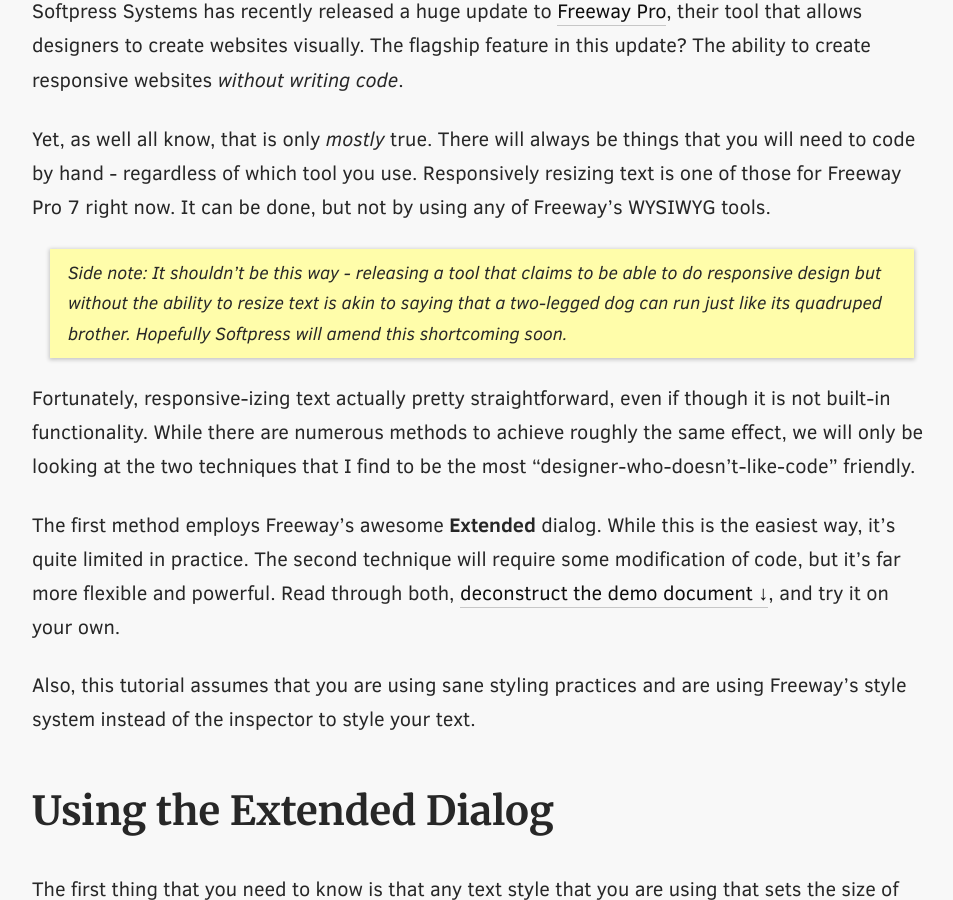
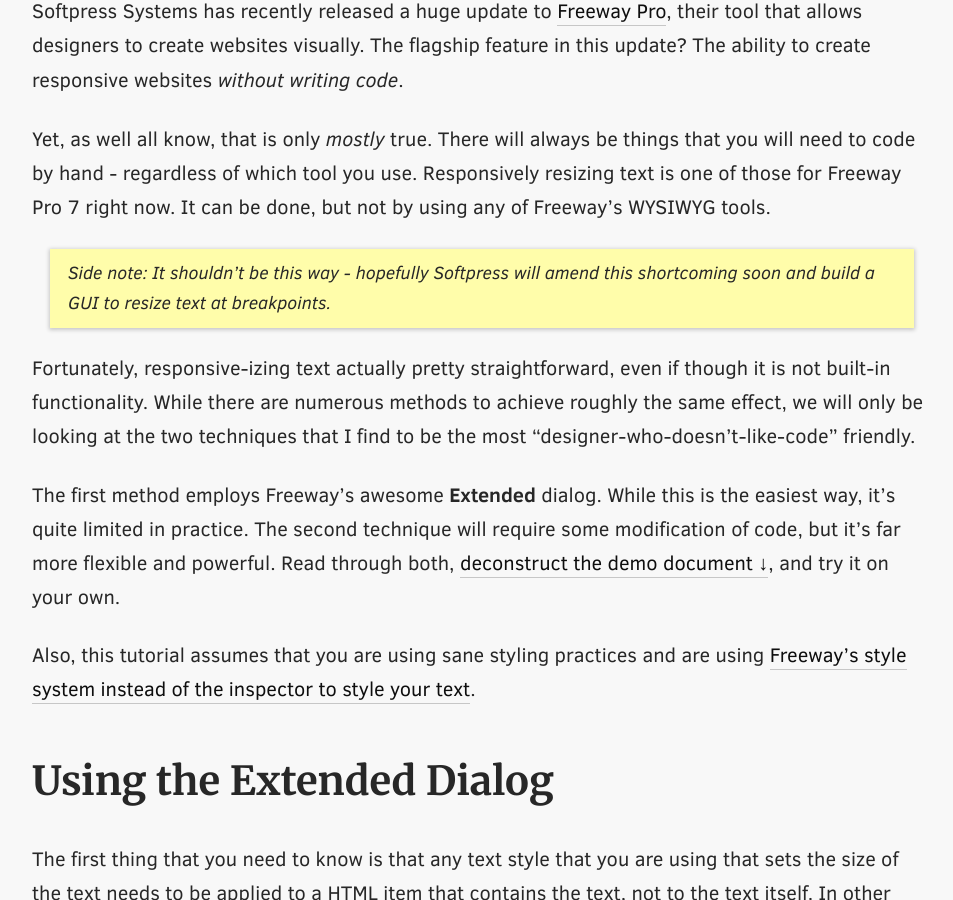
Before and after one commit to calebgrove/CalebGrove, a Jekyll site: the page built from _posts/2014-09-04-responsive-text-in-freeway-7.md, in a window 1280 px wide and 900 px high, scrolled down 590 px. Shown: the whole window, without its empty margins (158-1111 px from the left). Built offline with Jekyll 4.4.1, drawn with Linux system fonts in a browser that asks for light colours; some of the changed text lies outside the part shown.

Commit message:
Toning down some rhetoric.
Realized that I was being unfairly harsh to Softpress.

```diff
--- a/_posts/2014-09-04-responsive-text-in-freeway-7.md
+++ b/_posts/2014-09-04-responsive-text-in-freeway-7.md
@@ -12,14 +12,14 @@
 
 Yet, as well all know, that is only *mostly* true. There will always be things that you will need to code by hand - regardless of which tool you use. Responsively resizing text is one of those for Freeway Pro 7 right now. It can be done, but not by using any of Freeway's WYSIWYG tools.
 
-*Side note: It shouldn't be this way - releasing a tool that claims to be able to do responsive design but without the ability to resize text is akin to saying that a two-legged dog can run just like its quadruped brother. Hopefully Softpress will amend this shortcoming soon.*
+*Side note: It shouldn't be this way - hopefully Softpress will amend this shortcoming soon and build a GUI to resize text at breakpoints.*
 {:.note}
 
 Fortunately, responsive-izing text actually pretty straightforward, even if though it is not built-in functionality. While there are numerous methods to achieve roughly the same effect, we will only be looking at the two techniques that I find to be the most "designer-who-doesn't-like-code" friendly.
 
 The first method employs Freeway's awesome **Extended** dialog. While this is the easiest way, it's quite limited in practice. The second technique will require some modification of code, but it's far more flexible and powerful. Read through both, [deconstruct the demo document](http://cl.ly/XKtR/download/Responsive%20Text.freeway), and try it on your own.
 
-Also, this tutorial assumes that you are using sane styling practices and are using Freeway's style system instead of the inspector to style your text.
+Also, this tutorial assumes that you are using sane styling practices and are using [Freeway's style system instead of the inspector to style your text](http://www.softpress.com/kb/questions/230/Creating+Custom+CSS+Styles+in+Freeway).
 
 ## Using the Extended Dialog
 
@@ -73,4 +73,4 @@
 
 Which method you choose is up to you. As a rule of thumb, the first method is best if you are just trying the change the font size of one unique element in your website (like a bit of huge text on the homepage), while the latter method is far better if you need to adjust the size of large amounts of text across the website.
 
-Of course, there are nicer, prettier ways of doing this ([relative font size units like `em`](http://cssway.thebigerns.com/products/flexible-typography/), but I find that the above methods are the most Freeway and noob friendly. Once you are comfortable changing pixel-based dimensions, look into using the more advanced techniques - they can be really nice and easy once you understand them.
+Of course, there are nicer, prettier ways of doing this ([relative font size units like `em`](http://cssway.thebigerns.com/products/flexible-typography/)), but I find that the above methods are the most Freeway and noob friendly. Once you are comfortable changing pixel-based dimensions, look into using the more advanced techniques - they can be really nice and easy once you understand them.
```
